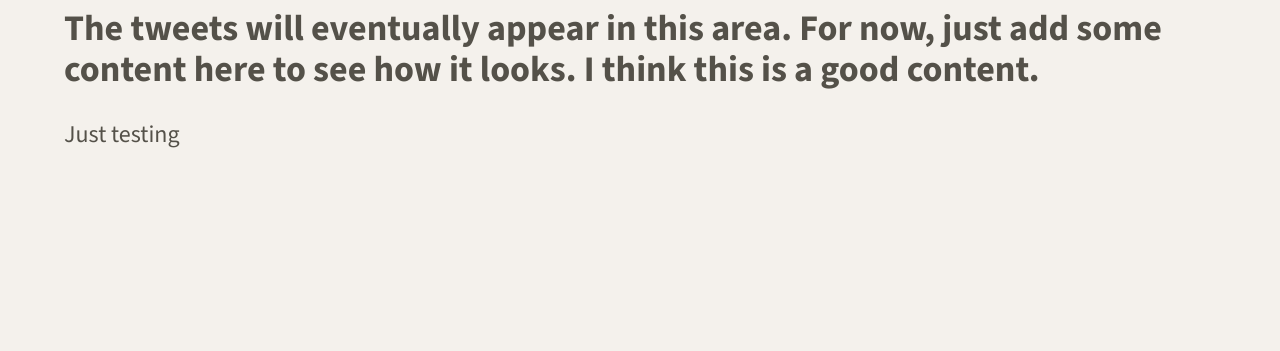
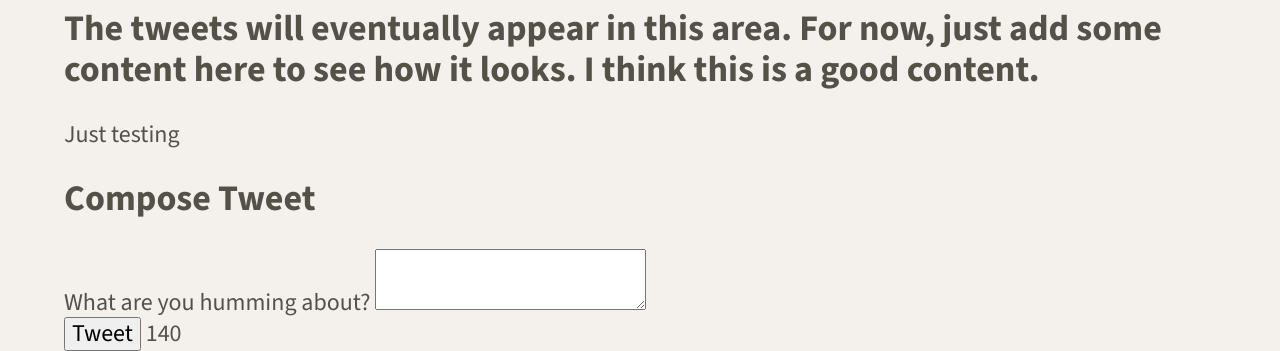
Before and after one commit to mbahenryemeka/tweeter, a website: page public/index.html in a window 1280 px wide. Shown: the part 542-893 px from the top of the page. Before the commit the page ends 800 px from the top, so only its background shows below. Drawn offline with nearby package versions, Linux system fonts and the light colour scheme.

Commit message:
create form for the tweet

```diff
--- a/public/index.html
+++ b/public/index.html
@@ -60,6 +60,17 @@
     <main class="container">
       <h2>The tweets will eventually appear in this area. For now, just add some content here to see how it looks. I think this is a good content. </h2>
       <p>Just testing</p>
+      <section class="new-tweet">
+        <h2>Compose Tweet</h2>
+        <form method="post" action="/tweets/">
+          <label for="tweet-text">What are you humming about?</label>
+          <textarea name="text" id="tweet-text"></textarea>
+          <div>
+            <button type="submit">Tweet</button>
+            <output name="counter" class="counter" for="tweet-text">140</output>
+          </div>
+        </form>
+      </section>
     </main>
   </body>
 </html>
--- a/server/data-files/initial-tweets.json
+++ b/server/data-files/initial-tweets.json
@@ -8,7 +8,7 @@
     "content": {
       "text": "If I have seen further it is by standing on the shoulders of giants"
     },
-    "created_at": 1718155047008
+    "created_at": 1718309055818
   },
   {
     "user": {
@@ -19,6 +19,6 @@
     "content": {
       "text": "Je pense , donc je suis"
     },
-    "created_at": 1718241447008
+    "created_at": 1718395455818
   }
 ]
```
